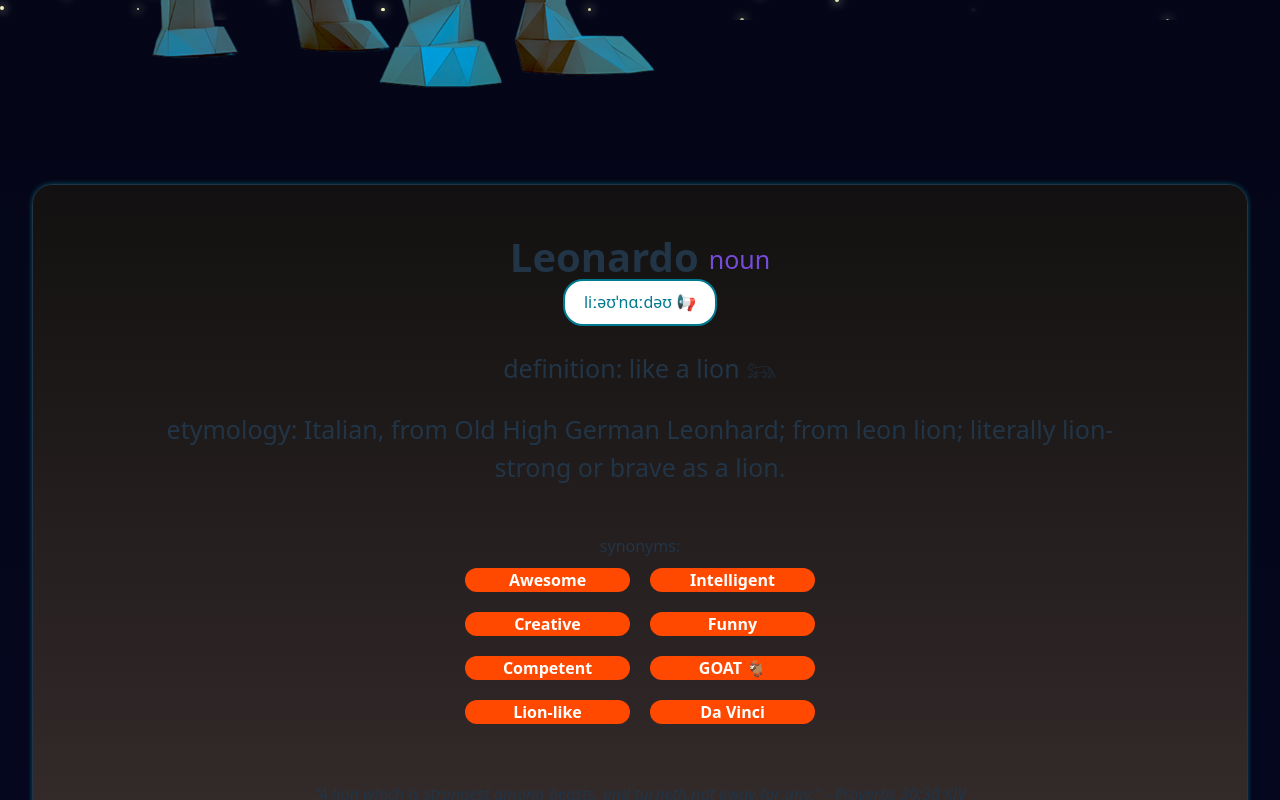
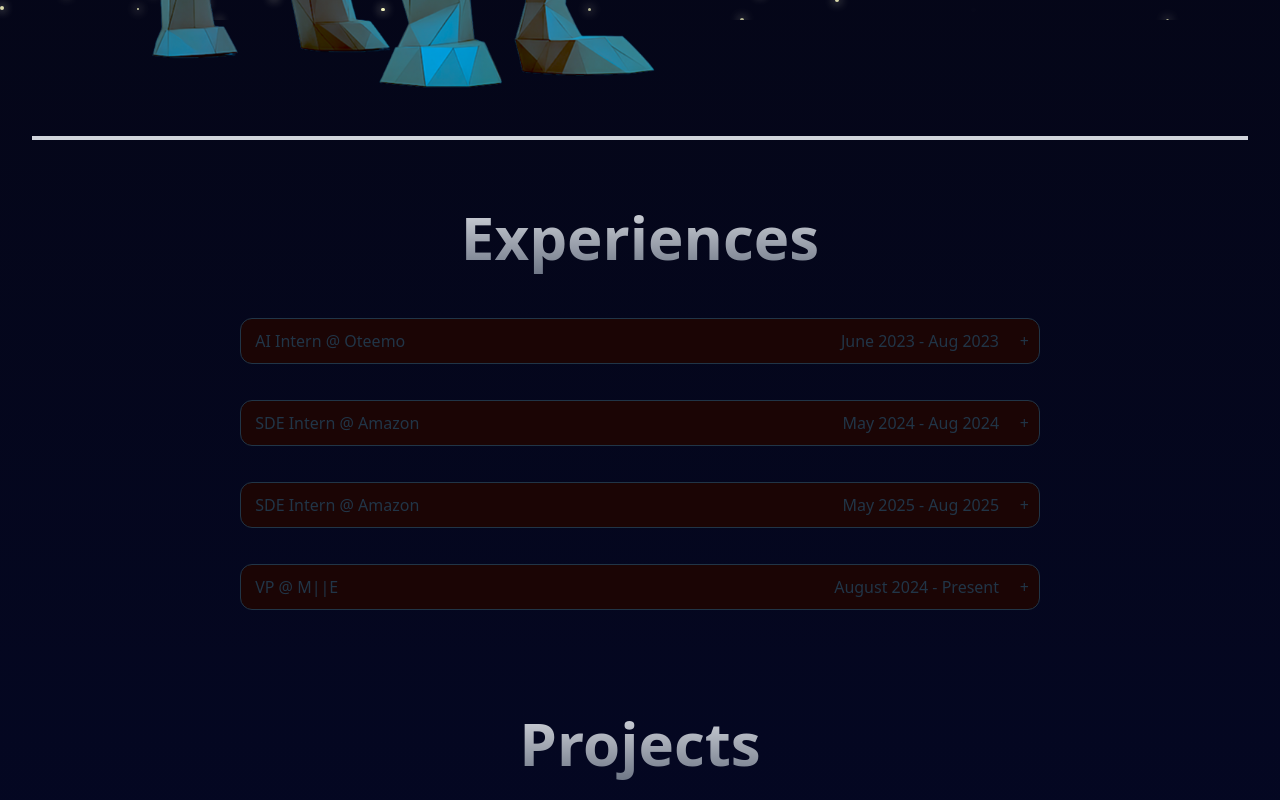
Before and after one commit to Tofudog/Personal-Website, a React (Vite) app: page / in a window 1280 px wide. Shown: the part 780-1580 px from the top of the page. Built offline with nearby package versions, Linux system fonts and the light colour scheme.

Commit message:
Replace dictionary with divider

```diff
--- a/src/App.jsx
+++ b/src/App.jsx
@@ -19,9 +19,6 @@
           <StarBackground></StarBackground>
           <Navbar></Navbar>
           <Title></Title>
-        </div>
-        <div className="section-block">
-          <Dictionary></Dictionary>
         </div>
         <div className="section-block">
           <div>
--- a/src/components/Title.jsx
+++ b/src/components/Title.jsx
@@ -51,6 +51,7 @@
                     CS Student @ Emory, Aspiring Front End Developer
                 </h2>
             </div>
+            <hr className="my-4 border-t-4 border-gray-300" />
         </>
     );
 };
```
